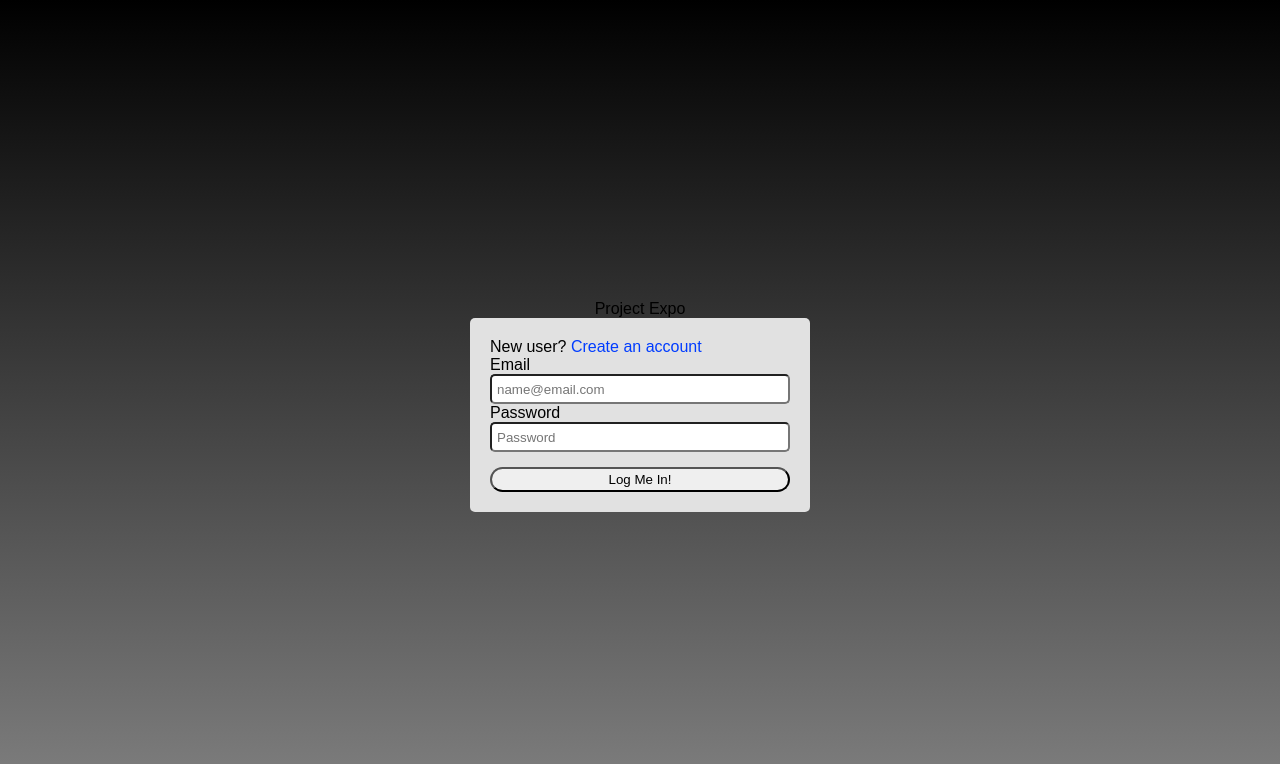
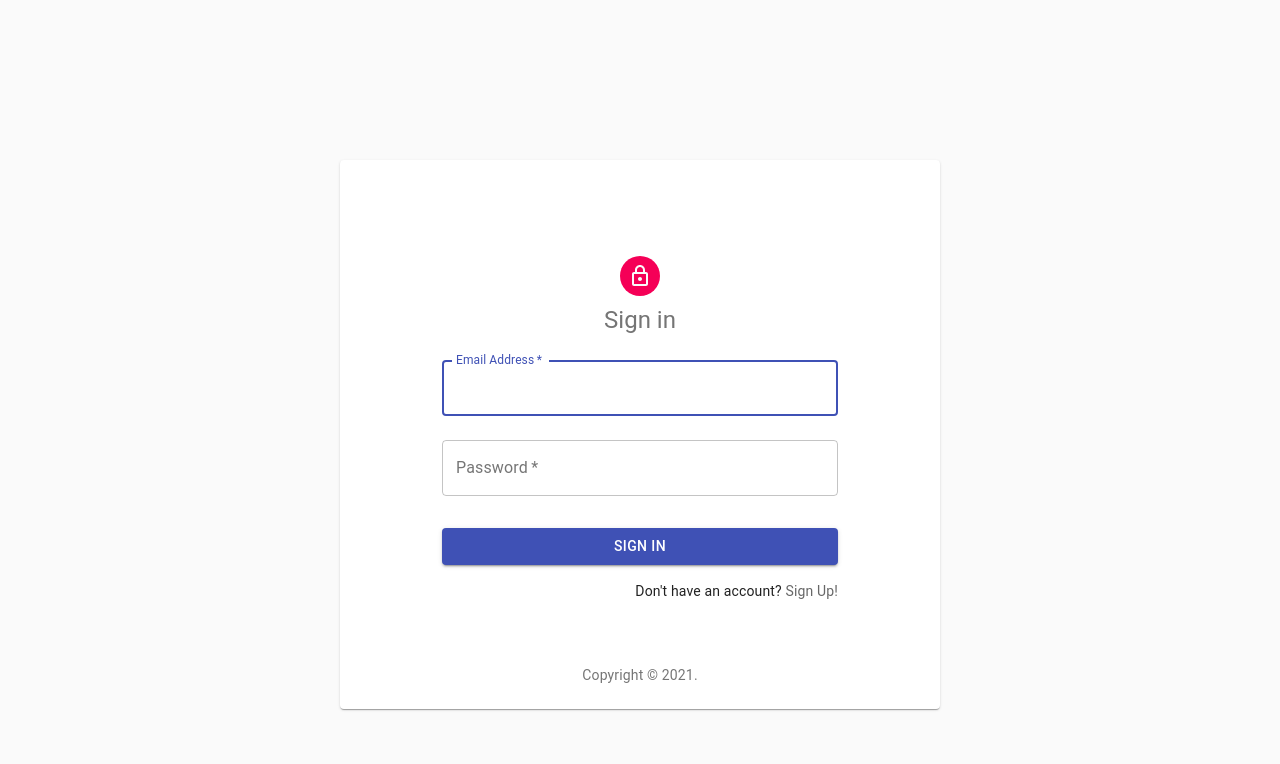
Before and after one commit to bradb345/Client, a React (Create React App) app: page /auth in a window 1280 px wide. Shown: the top 764 px of the page. Built offline with nearby package versions, Linux system fonts and the light colour scheme; no server answers; a web font is replaced by a local one.

Commit message:
ui update

```diff
--- a/package.json
+++ b/package.json
@@ -6,6 +6,8 @@
     "@fortawesome/fontawesome-svg-core": "^1.2.35",
     "@fortawesome/free-solid-svg-icons": "^5.15.3",
     "@fortawesome/react-fontawesome": "^0.1.14",
+    "@material-ui/core": "^4.12.1",
+    "@material-ui/icons": "^4.11.2",
     "axios": "^0.21.1",
     "eslint-plugin-jsx-a11y": "^6.4.1",
     "eslint-plugin-react-hooks": "^4.2.0",
--- a/src/components/auth/AuthPage.js
+++ b/src/components/auth/AuthPage.js
@@ -2,21 +2,64 @@ import React from 'react'
 import Register from './Register'
 import Login from './Login'
 
+import Paper from '@material-ui/core/Paper'
+import { makeStyles } from '@material-ui/core/styles'
+
+const useStyles = makeStyles((theme) => ({
+
+  layout: {
+    width: 'auto',
+    marginTop: theme.spacing(20),
+    marginLeft: theme.spacing(2),
+    marginRight: theme.spacing(2),
+    [theme.breakpoints.up(600 + theme.spacing(2) * 2)]: {
+      width: 600,
+      marginLeft: 'auto',
+      marginRight: 'auto',
+    },
+  },
+  paper: {
+    marginTop: theme.spacing(3),
+    marginBottom: theme.spacing(3),
+    padding: theme.spacing(2),
+    [theme.breakpoints.up(600 + theme.spacing(3) * 2)]: {
+      marginTop: theme.spacing(6),
+      marginBottom: theme.spacing(6),
+      padding: theme.spacing(3),
+    },
+  },
+  stepper: {
+    padding: theme.spacing(3, 0, 5),
+  },
+  buttons: {
+    display: 'flex',
+    justifyContent: 'flex-end',
+  },
+  button: {
+    marginTop: theme.spacing(3),
+    marginLeft: theme.spacing(1),
+  },
+}))
 
 function AuthPage({ setIsLoginForm, isLoginForm }) {
 
+  const classes = useStyles()
 
 
   return (
 
-    <div className="outer-box">
-      <div className="box">
-        <p>Project Expo</p>
-        <div className="color-box">
-          {isLoginForm ? <Login setIsLoginForm={setIsLoginForm} /> : <Register setIsLoginForm={setIsLoginForm} />}
-        </div>
-      </div>
-    </div>
+
+    <main className={classes.layout} >
+      <Paper className={classes.paper}>
+        {isLoginForm ? <Login setIsLoginForm={setIsLoginForm} /> : <Register setIsLoginForm={setIsLoginForm} />}
+      </Paper>
+    </main>
+
+
+
+
+
+
 
 
   )
--- a/src/components/auth/Login.js
+++ b/src/components/auth/Login.js
@@ -3,8 +3,54 @@ import { useHistory } from 'react-router'
 import { loginUser } from '../lib/api'
 import { setToken } from '../lib/auth'
 import { useForm } from '../hooks/useForm'
+import Avatar from '@material-ui/core/Avatar'
+import Button from '@material-ui/core/Button'
+import CssBaseline from '@material-ui/core/CssBaseline'
+import TextField from '@material-ui/core/TextField'
+
+
+import Link from '@material-ui/core/Link'
+import Grid from '@material-ui/core/Grid'
+import Box from '@material-ui/core/Box'
+import LockOutlinedIcon from '@material-ui/icons/LockOutlined'
+import Typography from '@material-ui/core/Typography'
+import { makeStyles } from '@material-ui/core/styles'
+import Container from '@material-ui/core/Container'
+
+function Copyright() {
+  return (
+    <Typography variant="body2" color="textSecondary" align="center">
+      {'Copyright © '}
+
+      {new Date().getFullYear()}
+      {'.'}
+    </Typography>
+  )
+}
+
+const useStyles = makeStyles((theme) => ({
+  paper: {
+    marginTop: theme.spacing(8),
+    display: 'flex',
+    flexDirection: 'column',
+    alignItems: 'center',
+  },
+  avatar: {
+    margin: theme.spacing(1),
+    backgroundColor: theme.palette.secondary.main,
+  },
+  form: {
+    width: '100%', // Fix IE 11 issue.
+    marginTop: theme.spacing(1),
+  },
+  submit: {
+    margin: theme.spacing(3, 0, 2),
+  },
+}))
 
 function Login({ setIsLoginForm }) {
+
+  const classes = useStyles()
   const history = useHistory()
   const [isError, setIsError] = React.useState(false)
   const { formdata, handleChange } = useForm({
@@ -30,47 +76,83 @@ function Login({ setIsLoginForm }) {
 
   return (
 
-    <div className="containerAuth">
+    <Container component="main" maxWidth="xs">
+      <CssBaseline />
+      <div className={classes.paper}>
+        <Avatar className={classes.avatar}>
+          <LockOutlinedIcon />
+        </Avatar>
+        <Typography component="h1" variant="h5" color="textSecondary">
+          Sign in
+        </Typography>
         <form
-        className="column is-half is-offset-one-quarter"
+          className={classes.form} noValidate
           onSubmit={handleSubmit}
         >
-        <p>New user? <a onClick={handleClick}> Create an account</a></p>
-        <div className="field">
-          <label className="label">Email</label>
-          <div className="control">
-            <input
-              className="input"
-              placeholder="name@email.com"
+
+
+
+
+          <TextField
+            variant="outlined"
+            margin="normal"
+            required
+            fullWidth
+            id="email"
+            label="Email Address"
             name="email"
+            autoComplete="email"
+            autoFocus
             onChange={handleChange}
           />
-          </div>
-        </div>
-        <div className="field">
-          <label className="label">Password</label>
-          <div className="control">
-            <input
+
+
+
+
+
+          <TextField
+            variant="outlined"
+            margin="normal"
+            required
+            fullWidth
+            name="password"
+            label="Password"
             type="password"
-              className="input"
-              placeholder="Password"
-              name="password"
+            id="password"
+            autoComplete="current-password"
             onChange={handleChange}
           />
-          </div>
-        </div>
+
+
           {isError && (
             <p className="help is-danger">
               Either email or password were incorrect
             </p>
           )}
-        <div className="field">
-          <button type="submit" className="button is-fullwidth is-warning">
-            Log Me In!
-          </button>
-        </div>
+
+          <Button
+            type="submit"
+            fullWidth
+            variant="contained"
+            color="primary"
+            className={classes.submit}
+          >
+            Sign In
+          </Button>
+          <Grid container>
+            <Grid item xs></Grid>
+            <Grid item>
+              <p>Don't have an account? <a onClick={handleClick}> Sign Up!</a></p>
+            </Grid>
+
+          </Grid>
+
         </form>
       </div>
+      <Box mt={8}>
+        <Copyright />
+      </Box>
+    </Container>
 
 
   )
--- a/src/components/auth/Register.js
+++ b/src/components/auth/Register.js
@@ -4,8 +4,53 @@ import { useHistory } from 'react-router'
 import { registerUser, loginUser } from '../lib/api'
 import { setToken } from '../lib/auth'
 
+import Avatar from '@material-ui/core/Avatar'
+import Button from '@material-ui/core/Button'
+import CssBaseline from '@material-ui/core/CssBaseline'
+import TextField from '@material-ui/core/TextField'
+
+import Grid from '@material-ui/core/Grid'
+import Box from '@material-ui/core/Box'
+import LockOutlinedIcon from '@material-ui/icons/LockOutlined'
+import Typography from '@material-ui/core/Typography'
+import { makeStyles } from '@material-ui/core/styles'
+import Container from '@material-ui/core/Container'
+
+function Copyright() {
+  return (
+    <Typography variant="body2" color="textSecondary" align="center">
+      {'Copyright © '}
+
+      {new Date().getFullYear()}
+      {'.'}
+    </Typography>
+  )
+}
+
+const useStyles = makeStyles((theme) => ({
+
+  paper: {
+    marginTop: theme.spacing(8),
+    display: 'flex',
+    flexDirection: 'column',
+    alignItems: 'center',
+  },
+  avatar: {
+    margin: theme.spacing(1),
+    backgroundColor: theme.palette.secondary.main,
+  },
+  form: {
+    width: '100%', // Fix IE 11 issue.
+    marginTop: theme.spacing(1),
+  },
+  submit: {
+    margin: theme.spacing(3, 0, 2),
+  },
+}))
+
 function Register({ setIsLoginForm }) {
 
+  const classes = useStyles()
   const history = useHistory()
   const { formdata, formErrors, setFormErrors, handleChange } = useForm({
     username: '',
@@ -23,8 +68,8 @@ function Register({ setIsLoginForm }) {
       setToken(res.data.token)
       history.push('/')
     } catch (err) {
-      setFormErrors(err.response.data.errors)
-      // console.log(err.response.data)
+      setFormErrors(err.response.data)
+      // console.log(err.response.data.errors)
     }
   }
 
@@ -36,81 +81,123 @@ function Register({ setIsLoginForm }) {
   return (
 
 
-    <div className="containerAuth">
-      <form
-        className="column is-half is-offset-one-quarter "
-        onSubmit={handleSubmit}
-      >
-        <p>Already a user?<a onClick={handleClick}> Sign In</a></p>
-        <div className="field">
-          <label className="label" htmlFor="username">Username</label>
-          <div className="control">
-            <input
-              className={`input ${formErrors.username ? 'is-danger' : ''}`}
-              placeholder="Username"
-              onChange={handleChange}
-              name="username"
-              id="username"
-            />
-          </div>
-          {formErrors.username && (
-            <small className="help is-danger">Username is required</small>
-          )}
-        </div>
-        <div className="field">
-          <label className="label" htmlFor="email">Email</label>
-          <div className="control">
-            <input
-              className={`input ${formErrors.email ? 'is-danger' : ''}`}
-              placeholder="name@email.com"
-              onChange={handleChange}
-              name="email"
-              id="email"
-            />
-          </div>
-          {formErrors.email && (
-            <small className="help is-danger">Email is required</small>
-          )}
-        </div>
-        <div className="field">
-          <label className="label" htmlFor="password">Password</label>
-          <div className="control">
-            <input
-              type="password"
-              className={`input ${formErrors.password ? 'is-danger' : ''}`}
-              placeholder="Password"
-              onChange={handleChange}
-              name="password"
-              id="password"
-            />
-          </div>
-          {formErrors.password && (
-            <small className="help is-danger">Password is required</small>
-          )}
-        </div>
-        <div className="field">
-          <label className="label" htmlFor="passwordConformation">Password Confirmation</label>
-          <div className="control">
-            <input
-              type="password"
-              className={`input ${formErrors.passwordConformation ? 'is-danger' : ''}`}
-              placeholder="Password Confirmation"
-              onChange={handleChange}
-              name="passwordConfirmation"
-              id="passwordConfirmation"
-            />
-          </div>
-          {formErrors.passwordConformation && (
-            <small className="help is-danger">{formErrors.passwordConformation}</small>
-          )}
-        </div>
-        <div className="field">
-          <button type="submit" className="button is-fullwidth is-warning">
+
+    <Container component="main" maxWidth="xs">
+      <CssBaseline />
+      <div className={classes.paper}>
+        <Avatar className={classes.avatar}>
+          <LockOutlinedIcon />
+        </Avatar>
+        <Typography component="h1" variant="h5" color="textSecondary">
+          Sign Up
+        </Typography>
+        <form
+          className={classes.form}
+          noValidate
+          onSubmit={handleSubmit}
+        >
+          <Grid container spacing={1}>
+            <Grid item xs={12}>
+              <TextField
+                variant="outlined"
+                margin="normal"
+                required
+                fullWidth
+                id="username"
+                label="Username"
+                name="username"
+                autoComplete="username"
+                autoFocus
+                onChange={handleChange}
+              />
+              {formErrors.username && (
+                <small >Username is required</small>
+              )}
+            </Grid>
+
+
+
+            <Grid item xs={12} >
+              <TextField
+                variant="outlined"
+                margin="normal"
+                required
+                fullWidth
+                id="email"
+                label="Email Address"
+                name="email"
+                autoComplete="email"
+                onChange={handleChange}
+              />
+              {formErrors.email && (
+                <small >Email is required</small>
+              )}
+            </Grid>
+
+
+
+
+            <Grid item xs={12} >
+              <TextField
+                variant="outlined"
+                margin="normal"
+                required
+                fullWidth
+                name="password"
+                label="Password"
+                type="password"
+                id="password"
+                autoComplete="current-password"
+                onChange={handleChange}
+              />
+              {formErrors.password && (
+                <small >Password is required</small>
+              )}
+            </Grid>
+
+
+
+            <Grid item xs={12} >
+              <TextField
+                variant="outlined"
+                margin="normal"
+                required
+                fullWidth
+                name="passwordConformation"
+                label="Password Conformation"
+                type="passwordConformation"
+                id="passwordConformation"
+                autoComplete="current-password"
+                onChange={handleChange}
+              />
+              {formErrors.passwordConformation && (
+                <small >passwords dont match</small>
+              )}
+            </Grid>
+
+
+
+
+          </Grid>
+          <Button
+            type="submit"
+            fullWidth
+            variant="contained"
+            color="primary"
+            className={classes.submit}
+          >
             Register Me!
-          </button>
-        </div>
-      </form>
-    </div>
+          </Button>
+
+          <p>Already a user?<a onClick={handleClick}> Sign In</a></p>
+        </form>
+      </div>
+      <Box mt={5}>
+        <Copyright />
+      </Box>
+    </Container>
+
+
 
 
   )
--- a/src/styles/_auth.scss
+++ b/src/styles/_auth.scss
@@ -1,14 +1,11 @@
 .outer-box {
   height: 100vh;
   padding: 300px;
-  background-image: linear-gradient(black, grey);
+  background-color: rgb(46, 46, 46);
 }
 
 .box{
-  display: flex;
-  flex-direction: column;
-  align-items: center;
-  justify-content: space-around;
+  padding: 70px;
 }
 
 .color-box {
--- a/src/styles/main.scss
+++ b/src/styles/main.scss
@@ -11,7 +11,7 @@
 body {
 
   height: 100%;
-  background-image: linear-gradient(black, grey);
+  background-color: rgb(46, 46, 46);
   font-family: acumin-pro, sans-serif;
   font-weight: 400;
   font-style: normal;
@@ -27,12 +27,12 @@ ul {
 }
 
 a {
-  color: white;
+  color: rgb(103, 103, 103);
   text-decoration: none;
 }
 
 a:hover{
-  color: #00FFFF;
+  color: #00a6ff;
 }
 
 .home a {
```
Also changed, not shown: 1 other file (tests, documents, lock files or other folders). Lines whose indentation alone changed are shown as unchanged.
